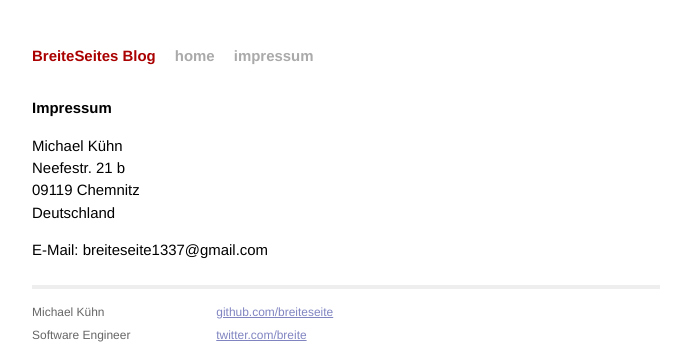
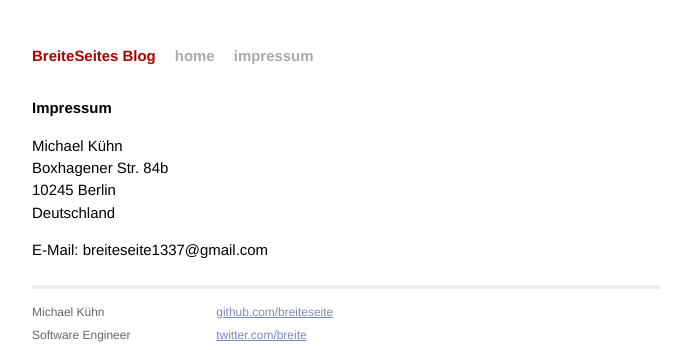
Before and after one commit to BreiteSeite/BreiteSeite.github.io, a Jekyll site: the page built from impressum.html, in a window 1280 px wide. Shown: the top 350 px of the page, without its empty margins (294-985 px from the left). Built offline with Jekyll 4.4.1, drawn with Linux system fonts in a browser that asks for light colours.

Commit message:
updated impressum

```diff
--- a/impressum.html
+++ b/impressum.html
@@ -7,8 +7,8 @@ title: BreiteSeites Blog - Impressum
 	<h1>Impressum</h1>
 	<p>
 	Michael Kühn<br>
-	Neefestr. 21 b<br>
-	09119 Chemnitz<br>
+	Boxhagener Str. 84b<br>
+	10245 Berlin<br>
 	Deutschland
 	</p>
 	<p>E-Mail: breiteseite1337@gmail.com</p>
```
